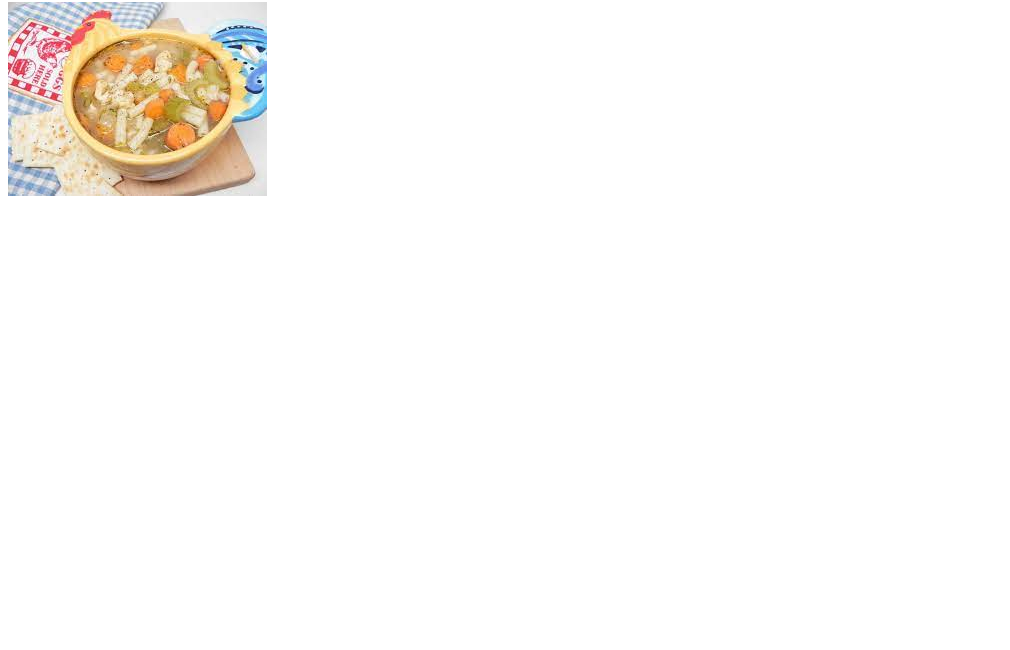
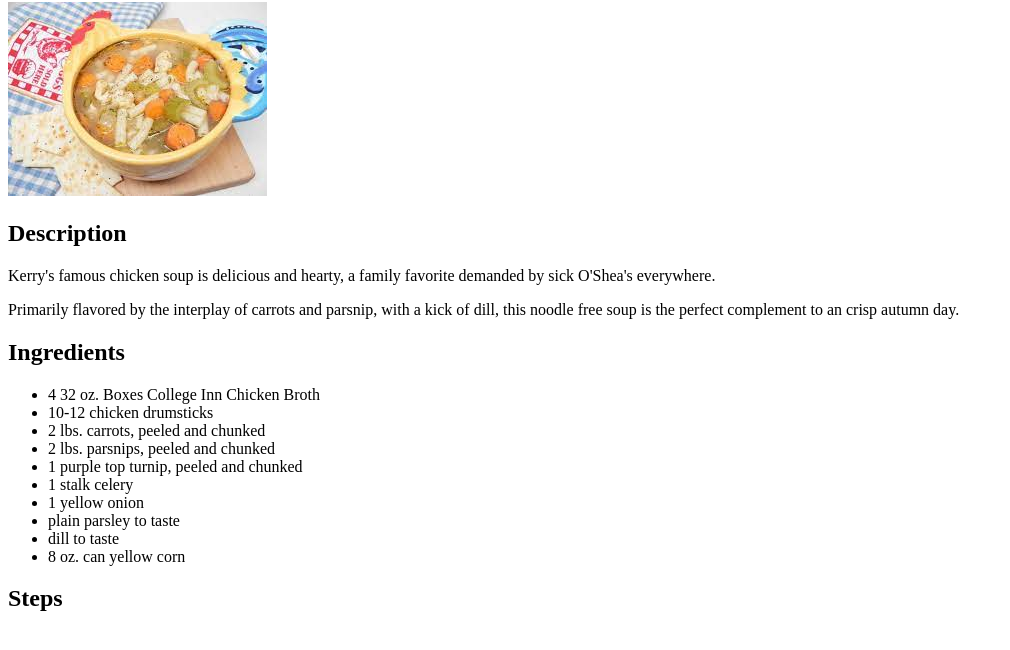
Before and after one commit to siliconjedi/odin-recipes, a plain HTML site: page recipes/chicken-soup.html in a window 1280 px wide. Shown: the part 78-728 px from the top of the page, without its empty margins (0-1010 px from the left). Drawn offline with Linux system fonts and the light colour scheme.

Commit message:
Add ingredients to chicken soup recipe
placed an unordered list containing the ingredients for chicken soup
in the correct file

```diff
--- a/recipes/chicken-soup.html
+++ b/recipes/chicken-soup.html
@@ -6,6 +6,27 @@
   </head>
   <body>
     <h1>Chicken Soup</h1>
-    <img src="chickensoup.jpeg">
+    <img src="chickensoup.jpeg" alt="Picture of chicken soup.">
+    <h2>Description</h2>
+    <p>Kerry's famous chicken soup is delicious and hearty, a family
+      favorite demanded by sick O'Shea's everywhere.</p>
+    <p> Primarily flavored by the interplay of carrots and parsnip,
+      with a kick of dill, this noodle free soup is the perfect
+      complement to an crisp autumn day.
+    </p>
+    <h2>Ingredients</h2>
+    <ul>
+      <li>4 32 oz. Boxes College Inn Chicken Broth</li>
+      <li>10-12 chicken drumsticks</li>
+      <li>2 lbs. carrots, peeled and chunked</li>
+      <li>2 lbs. parsnips, peeled and chunked</li>
+      <li>1 purple top turnip, peeled and chunked</li>
+      <li>1 stalk celery</li>
+      <li>1 yellow onion</li>
+      <li>plain parsley to taste</li>
+      <li>dill to taste</li>
+      <li>8 oz. can yellow corn</li>
+    </ul>
+    <h2>Steps</h2>
   </body>
 </html>
```
